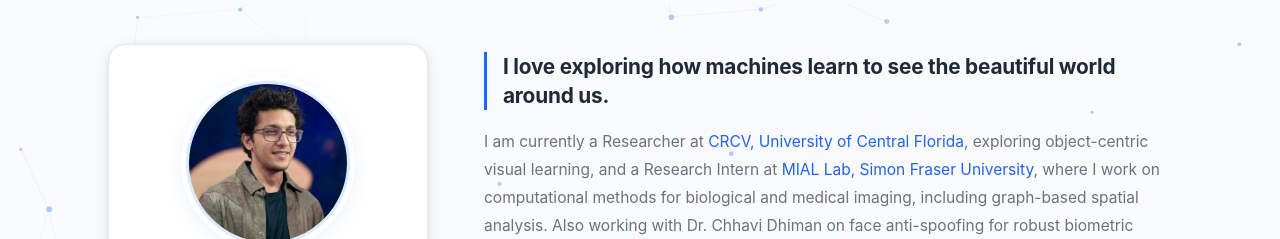
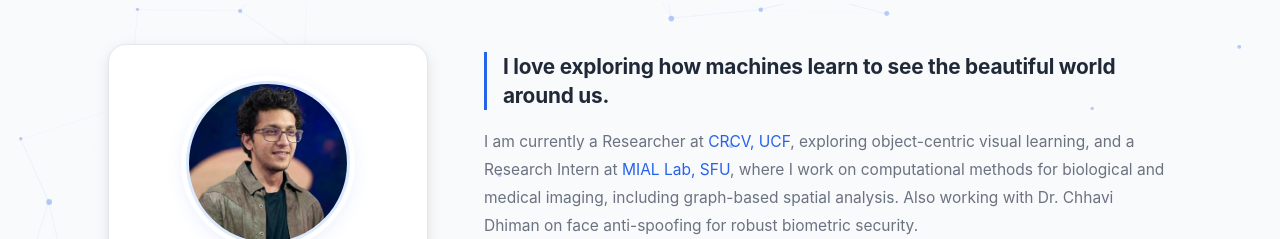
Before and after one commit to mdasad7r/portfolio, a plain HTML site: page index.html in a window 1280 px wide. Shown: the part 68-307 px from the top of the page. Drawn offline with nearby package versions, Linux system fonts and the light colour scheme.

Commit message:
Update index.html

```diff
--- a/index.html
+++ b/index.html
@@ -151,9 +151,9 @@
 
           <p class="bio-text">
           I am currently a Researcher at
-          <a href="https://www.crcv.ucf.edu/" target="_blank" rel="noopener noreferrer">CRCV, University of Central Florida</a>,
+          <a href="https://www.crcv.ucf.edu/" target="_blank" rel="noopener noreferrer">CRCV, UCF</a>,
           exploring object-centric visual learning, and a Research Intern at
-          <a href="https://www.sfu.ca/fas/computing/research/labs/medical-image.html" target="_blank" rel="noopener noreferrer">MIAL Lab, Simon Fraser University</a>,
+          <a href="https://www.sfu.ca/fas/computing/research/labs/medical-image.html" target="_blank" rel="noopener noreferrer">MIAL Lab, SFU</a>,
           where I work on computational methods for biological and medical imaging, including graph-based spatial analysis. Also working with Dr. Chhavi Dhiman on face anti-spoofing for robust biometric security.
         </p>
 
```
